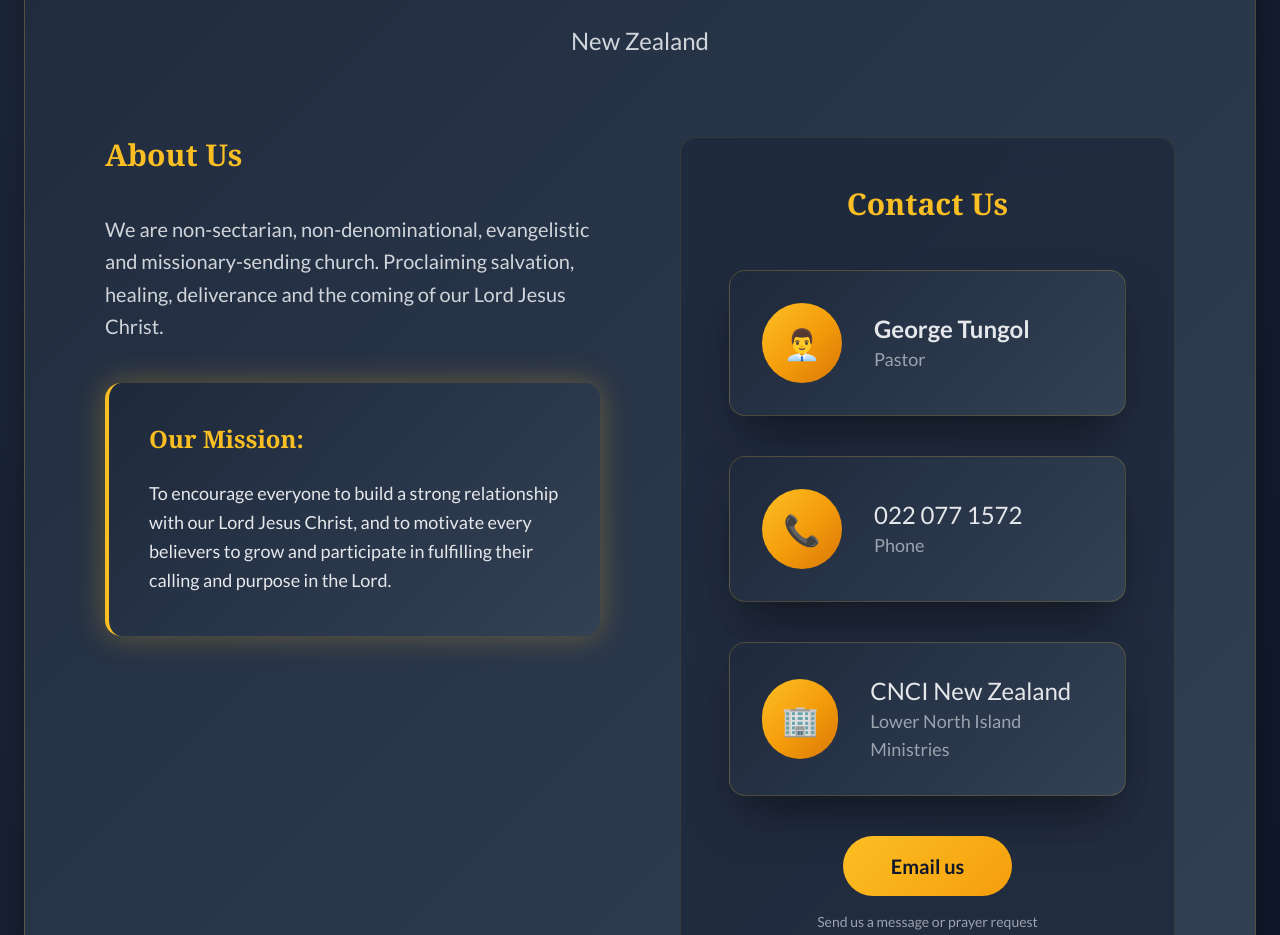
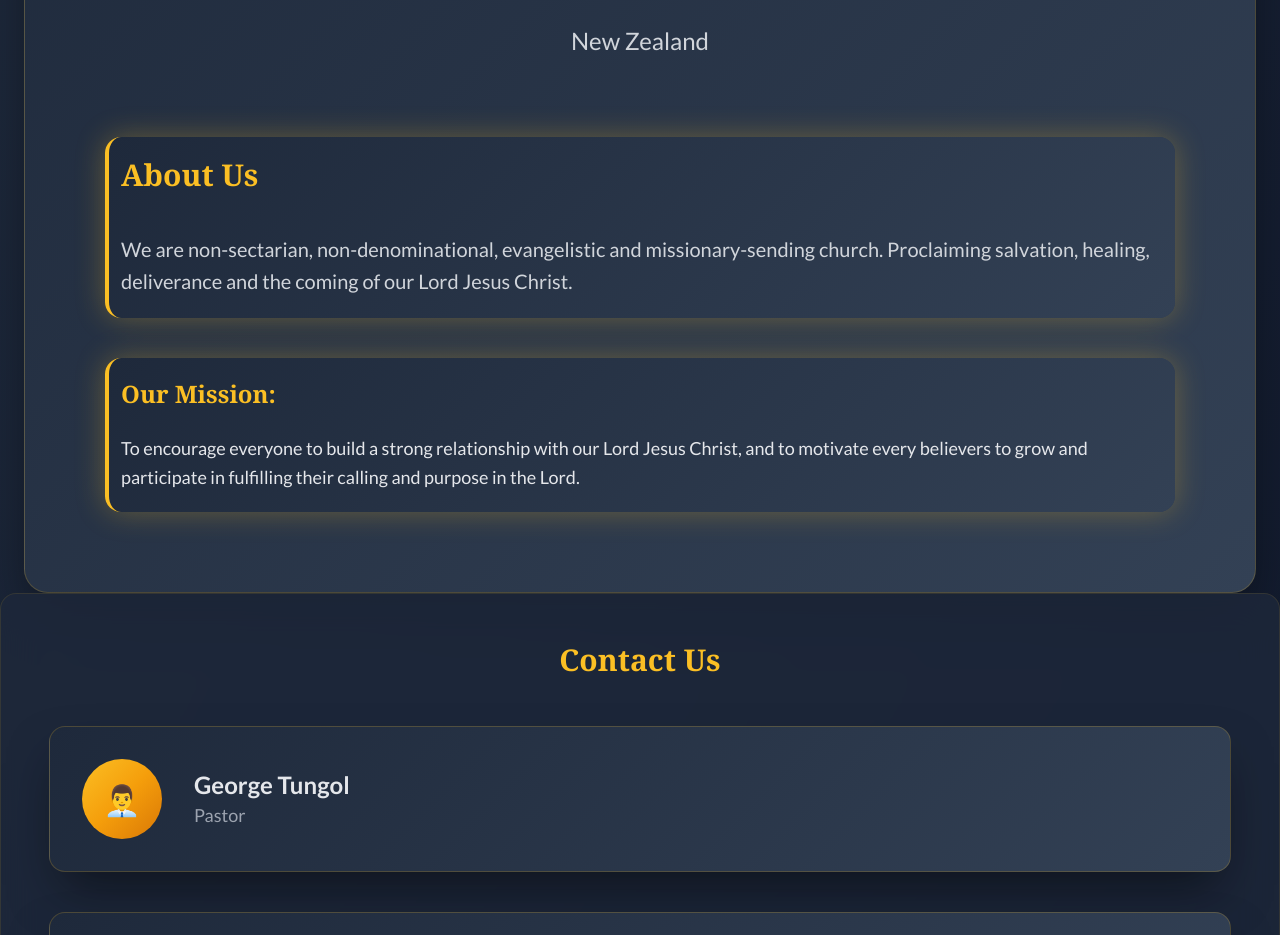
Before and after one commit to cnciwellington/cnciwellington.github.io, a plain HTML site: page index.html in a window 1280 px wide. Shown: the part 5700-6635 px from the top of the page. Drawn offline with nearby package versions, Linux system fonts and the light colour scheme; files whose address does not match are found by name.

Commit message:
Adjusted paddings and moved contact section.

```diff
--- a/index.html
+++ b/index.html
@@ -282,14 +282,17 @@
                     </p>
                 </div>
 
-                <div class="grid lg:grid-cols-2 gap-20">
+                <div class="grid lg:grid-cols-1 gap-20">
                     <div class="slide-elegant">
+                            <div class="verse-elegant px-3 py-5 rounded-2xl hover-elegant glow-gold">
                                 <h3 class="font-serif text-3xl font-bold text-gold mb-10">About Us</h3>
                                 <div class="space-y-10 text-gray-300">
                                     <p class="text-xl leading-relaxed">
                                         We are non-sectarian, non-denominational, evangelistic and missionary-sending church. Proclaiming salvation, healing, deliverance and the coming of our Lord Jesus Christ.
                                     </p>
-                            <div class="verse-elegant p-10 rounded-2xl hover-elegant glow-gold">
+                                </div>
+                            </div>
+                            <div class="verse-elegant px-3 py-5 mt-10 rounded-2xl hover-elegant glow-gold">
                                 <h4 class="font-serif text-2xl font-semibold text-gold mb-6">Our Mission:</h4>
                                 <p class="text-gray-200 text-lg leading-relaxed">
                                     To encourage everyone to build a strong relationship with our Lord Jesus Christ, and to motivate every believers to grow and participate in fulfilling their calling and purpose in the Lord.
@@ -298,6 +301,8 @@
                         </div>
                     </div>
 
+                </div>
+            </div>
                 <div class="luxury-glass p-12 rounded-2xl slide-elegant" style="animation-delay: 0.3s;">
                     <h3 class="font-serif text-3xl font-bold text-gold mb-12 text-center">Contact Us</h3>
                     <div class="space-y-10">
@@ -340,8 +345,6 @@
                     </div>
                 </div>
         </div>
-            </div>
-        </div>
     </section>
 
     <!-- Footer -->
```
Lines whose indentation alone changed are shown as unchanged.
